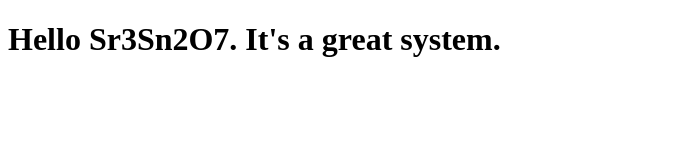
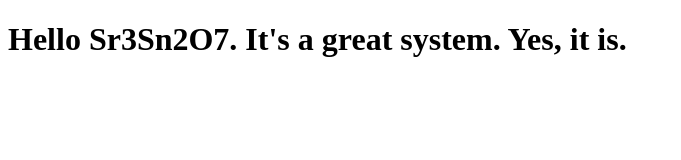
Before and after one commit to yzwangru/Sr3Sn2O7, a plain HTML site: page site/index.html in a window 1280 px wide. Shown: the whole page, without its empty margins (0-681 px from the left). Drawn offline with Linux system fonts and the light colour scheme.

Commit message:
Add a question

```diff
--- a/site/index.html
+++ b/site/index.html
@@ -1,10 +1,10 @@
 <!DOCTYPE html>
 <html>
 <head>
- <title>Hello Sr3Sn2O7. Is it a good system?</title>
+ <title>Hello Sr3Sn2O7. Is it a good system? Is it?</title>
 </head>
 
 <body>
-	<h1>Hello Sr3Sn2O7. It's a great system.</h1>
+	<h1>Hello Sr3Sn2O7. It's a great system. Yes, it is.</h1>
 </body>
 </html>
```
